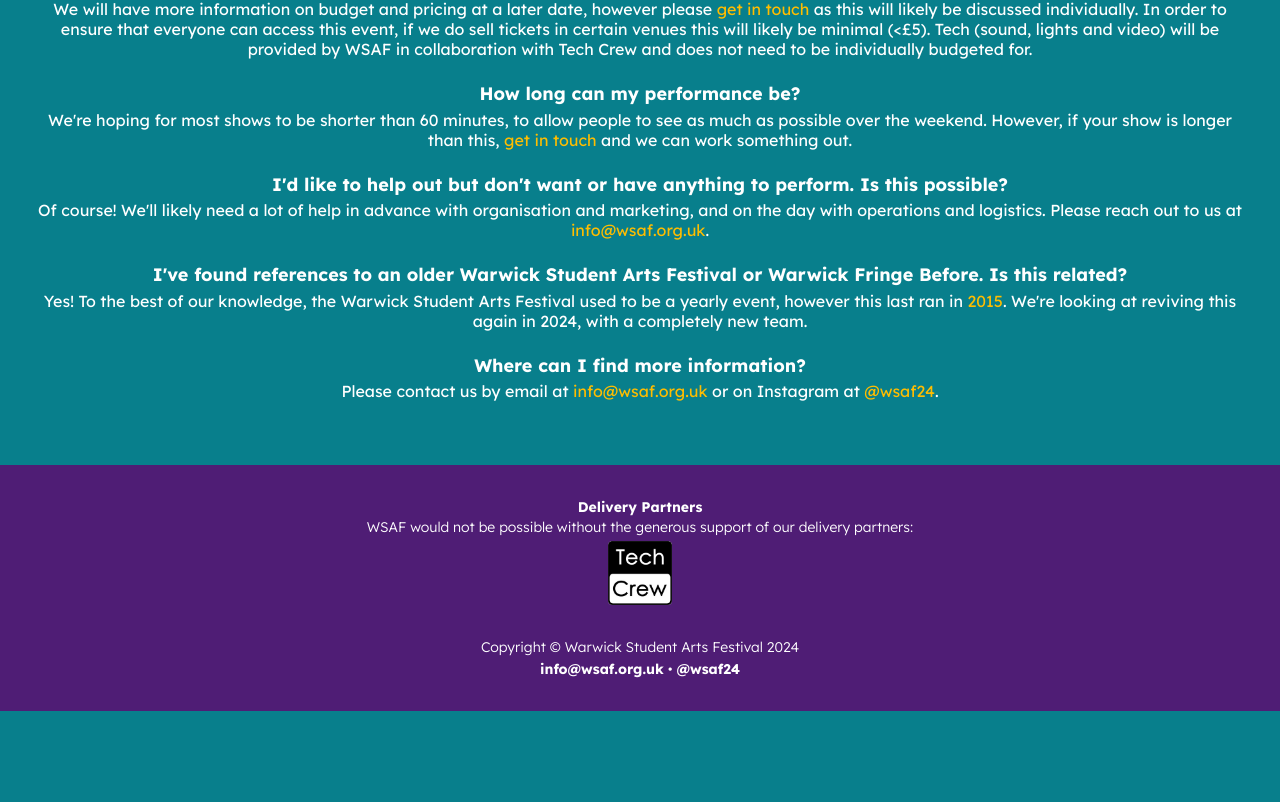
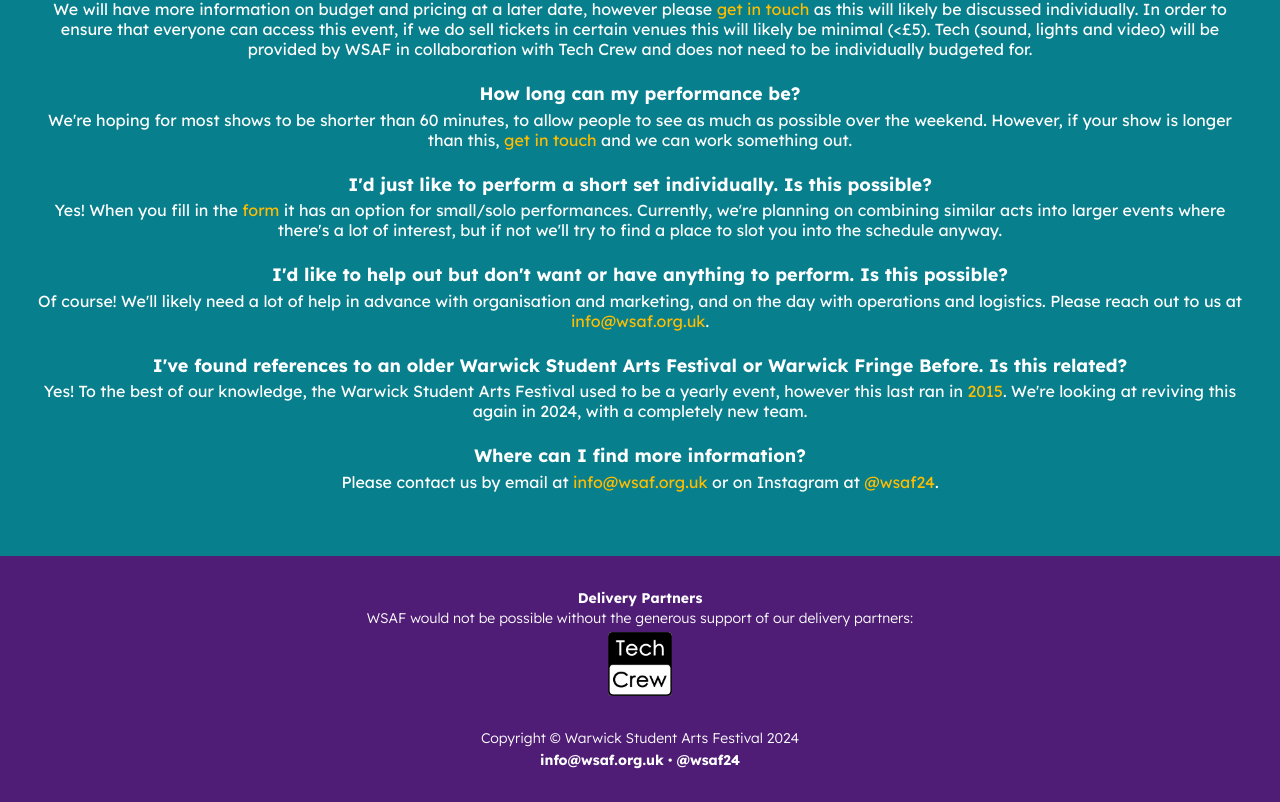
Before and after one commit to WarwickStudentArtsFestival/WSAF24-Website, a Next.js app: page / in a window 1280 px wide. Shown: the part 2195-2997 px from the top of the page. Before the commit the page ends 2906 px from the top, so only its background shows below. Built offline with nearby package versions, Linux system fonts and the light colour scheme.

Commit message:
:speech_balloon: Update FAQ

```diff
--- a/src/app/components/faq.tsx
+++ b/src/app/components/faq.tsx
@@ -100,6 +100,26 @@ export default function Faq() {
 
         <div>
           <h3>
+            I&apos;d just like to perform a short set individually. Is this
+            possible?
+          </h3>
+          <p>
+            Yes! When you fill in the{' '}
+            <a
+              href="https://forms.office.com/pages/responsepage.aspx?id=vc-6Ce9HZUSSZTVG8ur2vFkUeDcXxJtJj843aI4gzYJUNEJZSVlJN1k5UlBKUE01VzA2VjhNMlIyMiQlQCN0PWcu"
+              target="_blank"
+            >
+              form
+            </a>{' '}
+            it has an option for small/solo performances. Currently, we&apos;re
+            planning on combining similar acts into larger events where
+            there&apos;s a lot of interest, but if not we&apos;ll try to find a
+            place to slot you into the schedule anyway.
+          </p>
+        </div>
+
+        <div>
+          <h3>
             I&apos;d like to help out but don&apos;t want or have anything to
             perform. Is this possible?
           </h3>
```
